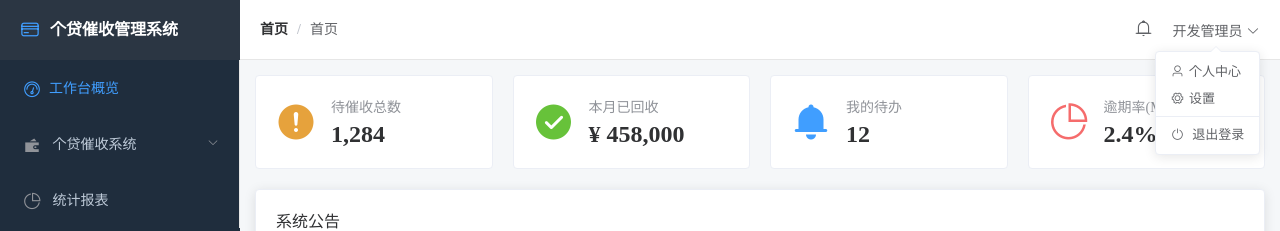
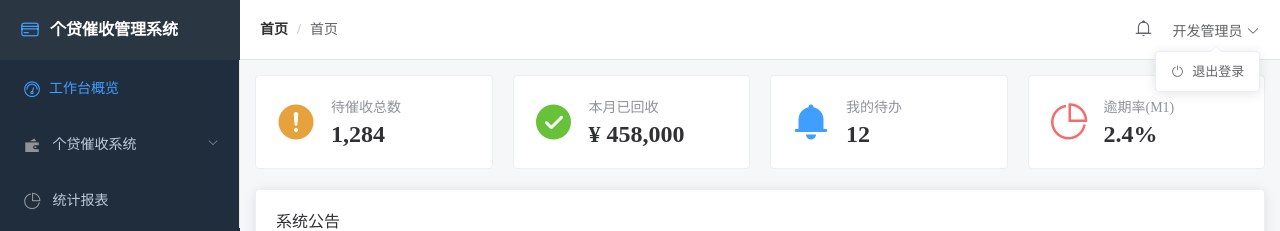
Before and after one commit to yuchenzhang123/LMS-SYSTEM, a Vue app in the folder LMS-SYSTEM-master/: page /dashboard in a window 1280 px wide. Both pictures are taken after a click on the button "开发管理员". Shown: the top 231 px of the page. Built offline with nearby package versions, Linux system fonts and the light colour scheme.

Commit message:
优化用户下拉菜单：移除个人中心和设置选项

```diff
--- a/LMS-SYSTEM-master/src/layout/index.vue
+++ b/LMS-SYSTEM-master/src/layout/index.vue
@@ -42,9 +42,7 @@
               {{ userInfo.userName }} <i class="el-icon-arrow-down"></i>
             </span>
             <el-dropdown-menu slot="dropdown">
-              <el-dropdown-item icon="el-icon-user">个人中心</el-dropdown-item>
-              <el-dropdown-item icon="el-icon-setting">设置</el-dropdown-item>
-              <el-dropdown-item divided icon="el-icon-switch-button" @click.native="handleLogout">
+              <el-dropdown-item icon="el-icon-switch-button" @click.native="handleLogout">
                 退出登录
               </el-dropdown-item>
             </el-dropdown-menu>
```
